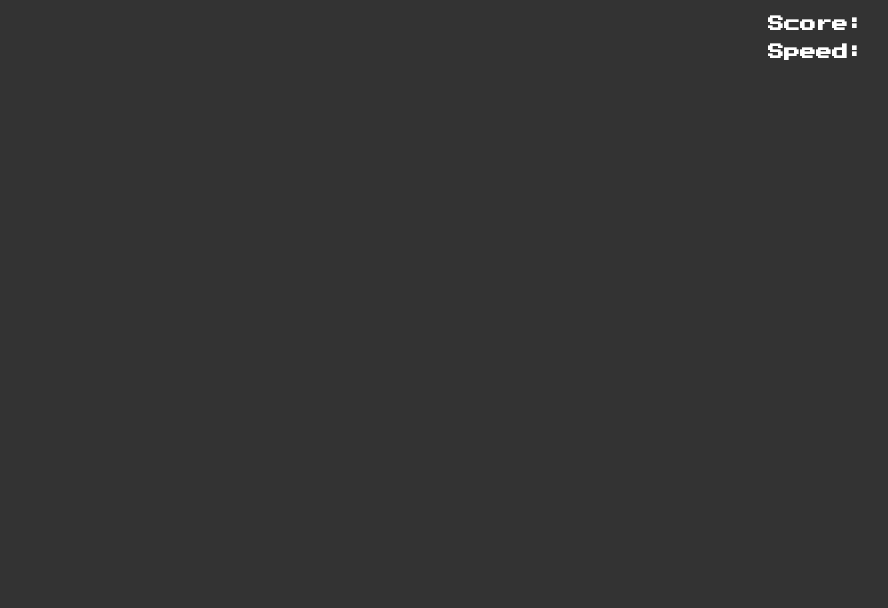
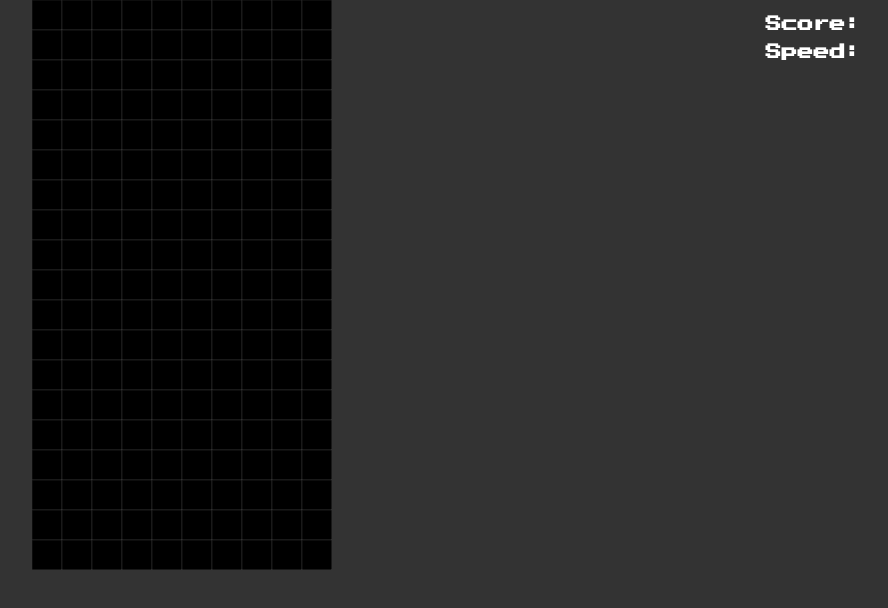
Before and after one commit to fcventura02/tetris, a plain HTML site: page index.html in a window 1280 px wide. Shown: the whole page, without its empty margins (136-1024 px from the left). Drawn offline with Linux system fonts and the light colour scheme.

Commit message:
Added table tetris

```diff
--- a/index.html
+++ b/index.html
@@ -16,10 +16,14 @@
     <link rel="stylesheet" href="style.css" />
   </head>
   <body>
-    <canvas id="tetris" width="310" height="600"></canvas>
+    <canvas id="tetris" width="300" height="570"></canvas>
     <section>
       <p>Score: <span id="score"></span></p>
       <p>Speed: <span id="speed"></span></p>
     </section>
+    <script src="./scripts/functions.js"></script>
+    <script src="./scripts/game.js"></script>
+    <script src="./scripts/pieces.js"></script>
+    <script src="./scripts/skeletons.js"></script>
   </body>
 </html>
--- /dev/null
+++ b/scripts/functions.js
@@ -0,0 +1,18 @@
+function drawBoard() {
+  for (let currentRow = 0; currentRow < ROW; currentRow++) {
+    for (let currentCol = 0; currentCol < ROW; currentCol++) {
+      const currentSquareColor = board[currentRow][currentCol];
+      drawSquare(currentRow, currentCol, currentSquareColor);
+    }
+  }
+}
+
+function drawSquare(y, x, color) {
+  ctx.fillStyle = color;
+  ctx.fillRect(x * SQ, y * SQ, SQ, SQ);
+  if (color === defaultColor) {
+    ctx.strokeStyle = defaultBorder;
+  }
+
+	ctx.strokeRect(x * SQ, y * SQ, SQ, SQ);
+}
--- /dev/null
+++ b/scripts/game.js
@@ -0,0 +1,20 @@
+const cvs = document.getElementById("tetris");
+const ctx = cvs.getContext("2d");
+const scoreElement = document.getElementById("score");
+const speedElement = document.getElementById("speed");
+
+const ROW = 20;
+const COL = 10;
+const SQ = 30;
+const defaultColor = "#1111111";
+const defaultBorder = "rgba(255,255,255, .1)";
+
+let board = [];
+for (let currentRow = 0; currentRow < ROW; currentRow++) {
+	board[currentRow] = []
+  for (let currentCol = 0; currentCol < ROW; currentCol++) {
+    board[currentRow][currentCol] = defaultColor;
+  }
+}
+
+drawBoard();
```
